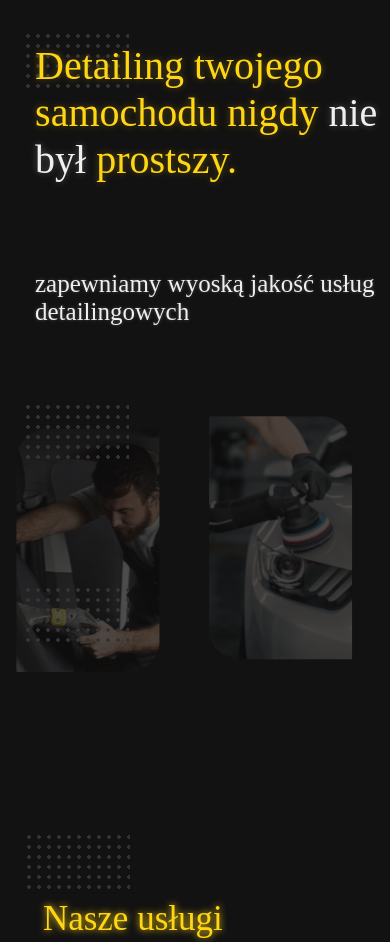
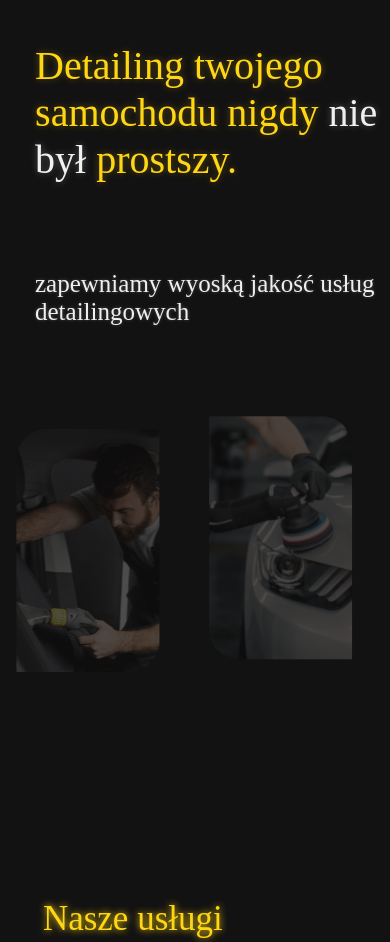
Before and after one commit to amatyy/amatyy.github.com, a plain HTML site: page index.html in a window 390 px wide. Shown: the top 942 px of the page. Drawn offline with Linux system fonts and the light colour scheme; a web font is replaced by a local one.

Commit message:
Update style.css

```diff
--- a/style.css
+++ b/style.css
@@ -723,10 +723,7 @@ button.more-services:hover {
     }
 
     .box, .box-2, .box-3, .box-4 {
-        width: 106px;
-        height: 63px;
-        background-image: radial-gradient(circle, #333 2px, transparent 2px);
-        background-size: 10px 10px;
+        display: none;
     }
 
     .main-button-template.services {
```
